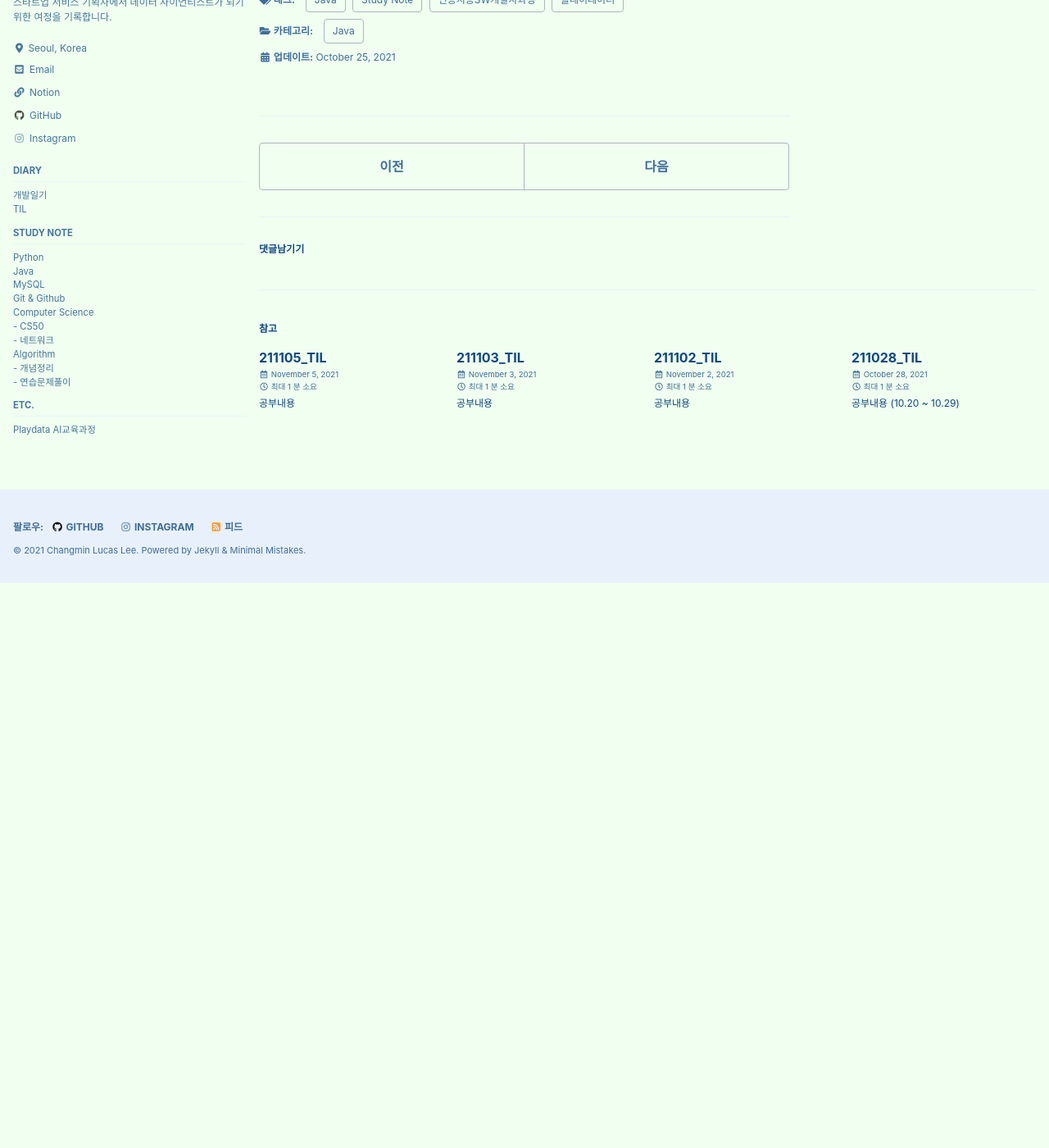
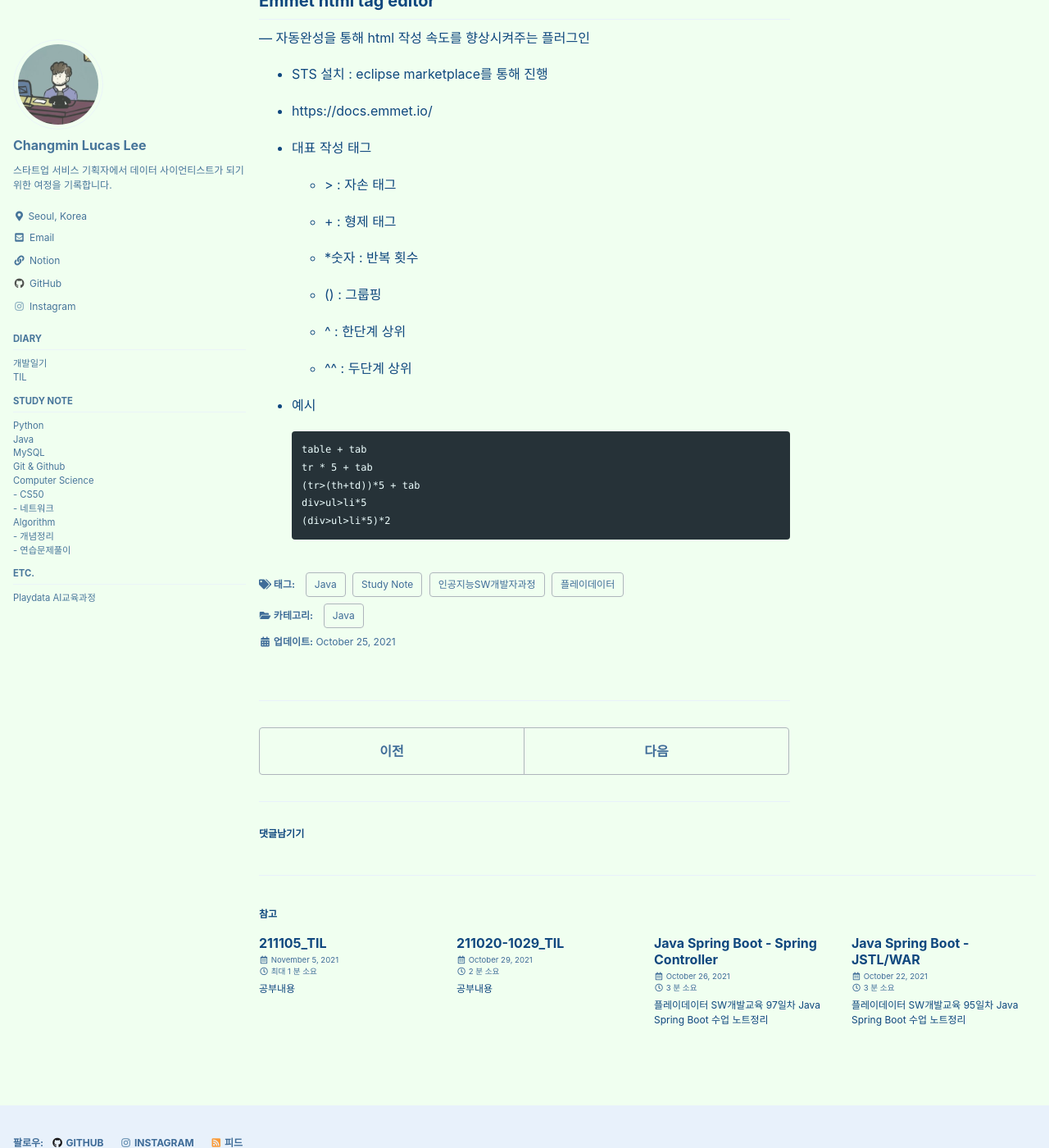
Before and after one commit to lucathree/lucathree.github.io, a Jekyll site: the page built from _posts/2021/2021-10-25-day96.md, in a window 1280 px wide and 1400 px high, scrolled down 5830 px. Shown: the whole window at 82% size. Built offline with Jekyll 4.4.1, drawn with Linux system fonts in a browser that asks for light colours; cached includes are drawn as plain includes; comment, search, counter and statistics services are not loaded; before the commit the page ends 6541 px from its top, so only the background shows below that; some of the changed lines change nothing that is shown.

Commit message:
10/29까지 공부기록 업데이트

````diff
--- a/_posts/2021/2021-10-25-day96.md
+++ b/_posts/2021/2021-10-25-day96.md
@@ -228,3 +228,35 @@
 @EqualsAndHashCode(of = "포함속성명")
 @EqualsAndHashCode(exclude = {"제외속성명", "제외속성명", "제외속성명"})
 ```
+
+## Emmet html tag editor
+
+— 자동완성을 통해 html 작성 속도를 향상시켜주는 플러그인
+
+- STS 설치 : eclipse marketplace를 통해 진행
+
+- https://docs.emmet.io/
+
+- 대표 작성 태그
+
+  - \> : 자손 태그
+
+  - \+ : 형제 태그
+
+  - \*숫자 : 반복 횟수
+
+  - \() : 그룹핑
+
+  - ^ : 한단계 상위
+
+  - ^^ : 두단계 상위
+
+- 예시
+
+  ```html
+  table + tab
+  tr * 5 + tab
+  (tr>(th+td))*5 + tab
+  div>ul>li*5
+  (div>ul>li*5)*2
+  ```
--- /dev/null
+++ b/_posts/2021/2021-10-26-day97.md
@@ -0,0 +1,315 @@
+---
+title: "Java Spring Boot - Spring Controller"
+excerpt: "플레이데이터 SW개발교육 97일차 Java Spring Boot 수업 노트정리"
+layout: single
+author_profile: true
+read_time: true
+related: true
+categories:
+- Java
+tags:
+- Java
+- Study Note
+- 플레이데이터
+- 인공지능SW개발자과정
+---
+
+
+
+## Spring Boot Controller
+
+### 클래스 작성하기
+
+- 요청 ~ 응답 처리:
+
+  ```java
+  @Controller
+  ```
+
+- 요청 파악 :
+
+  ```java
+  // servlet2.x: web.xml 설정
+  <url-pattern>/login</url-pattern>
+
+  // servlet3.x: web.xml, 서블릿 어노테이션 설정
+  @WebServlet(url-patterns = {"/login", "/member/login"})
+  ```
+
+- 요청 http 메서드 재정의 서비스
+
+  ```java
+  doGet(HttpServletRequest, HttpServletResponse)
+  doPost(HttpServletRequest, HttpServletResponse)
+  ```
+
+- 요청데이터 한글 인코딩설정하기
+
+  ```java
+   request.setCharacterEncoding("utf-8");
+  ```
+
+- 요청데이터 가져오기
+
+  ```java
+  String memberId = request.getParameter("memberId");
+  String data = request.getParameter("data");
+  int dataInt = Integer.pareseInt(data);
+  Member dto = new Member(memberId, memberPw, .....);
+  ```
+
+- 요청처리를 Service 객체 의뢰
+
+  ```java
+  // 의존관계 객체 생성
+  MemberService service = new MemberService();
+  ```
+
+- Service 요청처리 결과를 받아서 응답을 위한 설정
+
+  ```java
+  request.setAttribute("key", Object);
+  session.setAttribute("key", Object);
+  application.setAttribute("key", Object);
+  ```
+
+- 응답 이동
+
+  ```java
+  PrintWriger out = response.getWriter(); out.println("<h3>....</h3>");
+  // jsp 이동: redirect, forward
+  ```
+
+### 요청 매핑하기
+
+```java
+@RequestMapping
+```
+
+### Spring Boot 응답하기
+
+1. 데이터 응답하기
+   - @RequestMapping
+   - @ResponseBody
+   - String, int, double, boolean
+   - Domain, List, Map
+2. JSP 페이지 이동 응답하기
+
+### Spring Start Project 생성하기
+
+- 의존관계: Spring Web, Spring Boot DevTools, Lombok
+
+## Spring Boot JSP 사용하기
+
+1. 추가 tools 설치 : Marketplace → jsNature
+2. 의존관계 라이브러리 추가 설정 : pom.xml (프로젝트 생성 후 jsp, jstl 라이브러리 추가)
+
+```html
+<!-- jsp 라이브러리 -->
+<dependency>
+	<groupId>org.apache.tomcat.embed</groupId>
+	<artifactId>tomcat-embed-jasper</artifactId>
+	<scope>provided</scope>
+</dependency>
+<!-- jstl 라이브러리 -->
+<dependency>
+	<groupId>javax.servlet</groupId>
+	<artifactId>jstl</artifactId>
+</dependency>
+```
+
+1. JSP 파일 위치 생성
+
+   → 기본 루트 폴더 : /src/main/webapp>
+
+   → 폴더 생성 : WEB-INF/jsp (또는 views)
+
+   → /src/main/webapp/WEB-INF/jsp>
+
+2. 환경설정: application.properties 파일 ⇒ jsp 폴더 위치 지정
+
+— **server port 설정 : 기본 8080**
+
+### jsp view resolver
+
+— jsp 페이지 처리위한 경로 및 확장자 지정
+
+```java
+spring.mvc.view.prefix=/WEB-INF/jsp/
+spring.mvc.view.suffix=.jsp
+```
+
+### server auto reload
+
+```java
+spring.devtools.livereload.enabled=true
+```
+
+## MyBatis FrameWork
+
+### Servlet/JSP Web Application 배포구조(spec)
+
+- 운영(서비스제공) 환경 폴더 구조
+
+```
+tomcat\\webapps\\프로젝트명> static 파일 위치
+tomcat\\webapps\\프로젝트명\\sub-folder> static html 파일 sub 폴더 위치
+tomcat\\webapps\\프로젝트명\\css> static css 파일 sub 폴더 위치
+tomcat\\webapps\\프로젝트명\\js> static js 파일 sub 폴더 위치
+tomcat\\webapps\\프로젝트명\\img> static img 파일 sub 폴더 위치
+
+tomcat\\webapps\\프로젝트명> dynamic jsp 파일 sub 폴더 위치 => spring f/w 서버단에 위치
+
+tomcat\\webapps\\프로젝트명\\WEB-INF> web.xml
+tomcat\\webapps\\프로젝트명\\WEB-INF\\classes> package *.class
+tomcat\\webapps\\프로젝트명\\WEB-INF\\lib> *.jar
+
+tomcat\\webapps\\프로젝트명\\WEB-INF\\views | jsp> dynamic jsp 파일 sub 폴더 위치 => spring f/w 서버단에 위치
+	=> tomcat\\webapps\\프로젝트명\\WEB-INF> 폴더는 외부(사용자)에서 직접 접근 불가 폴더(서버에서 보안적용된 폴더)
+```
+
+### controller 클래스에서 요청 매핑하기
+
+- controller 클래스 작성하기
+
+```java
+@Controller
+public class HomeController {}
+```
+
+- 요청서비스 메서드 및 요청 매핑하기
+
+```java
+// 기본형식
+@RequestMapping("url-pattern");
+public 반환타입 메서드명([args]) {}
+```
+
+### 응답 하기
+
+1. text 데이터 응답하기
+
+```java
+@RequestMapping("/")	// 요청 매핑하는 어노테이션 <url-pattern>
+@ResponseBody	// 데이터 응답하기 위한 어노테이션: 응답데이터타입(String, int, Object, Collection)
+public String home() {
+	return "회원관리 메인화면";
+}
+```
+
+1. jsp 페이지 응답하기
+
+```java
+@RequestMapping("/")
+public String home() {
+	return "view-url";	// application.properties 설정 기반으로 응답 view 객체 생성
+}
+
+@GetMapping("/loginForm")
+public String loginForm() {
+	return "login";		// /WEB-INF/jsp/login.jsp
+}
+```
+
+### 요청 데이터 가져오기
+
+```java
+@RequestMapping("/url-pattern")
+public String serviceMethod(String varName, String varName, int qty) {}
+
+@RequestMapping("/url-pattern")
+public String serviceMethod(DomainClass domain) {}
+
+@RequestMapping("/url-pattern")
+public String serviceMethod(HttpServletRequest request) {}
+```
+
+- login.jsp
+
+  ```java
+  <form >
+  	<input type="text" name="memberId">
+  </form>
+  ```
+
+  ```
+  @RequestMapping("/url-pattern")
+  public String serviceMethod(String memberId) {}
+  ```
+
+- parameter name 다른 경우
+
+  ```java
+  @RequestMapping("/userInput")
+  public void userInput(@RequestParam(value = "userid") String memberId,
+  											@RequestParam(value="userpw") String memberPw,
+  											@RequestParam String name) {
+  	System.out.println(memberId + ", " + memberPw + ", " + name);
+  }
+  ```
+
+- 필수입력항목, 미입력시 기본값 설정
+
+  ```java
+  @RequestMapping("/memberInputRequired")
+  public String memberInputRequired(@RequestParam(required = true, defaultValue = "guest99") String memberId,
+  																	@RequestParam(required = true, defaultValue = "password99") String memberPw) {
+  	System.out.println(">> parameter: " + memberId + ", " + memberPw);
+  	return "result";	// result.jsp
+  }
+  ```
+
+### 응답결과 설정하기
+
+- Model API → addAttribute(key, value); → return "view-url-name";
+
+  ```java
+  public String doService(Model model) {
+  	model.addAttribute(key, value);
+  	return "view-url-name";
+  }
+  ```
+
+- ModelAndView API → addObject(key, value); → setViewName("view-url-name"); → return ModelAndView객체;
+
+  ```java
+  public ModelAndView doService() {
+  	ModelAndView mv = new ModelAndView();
+  	mv.addObject(key, value);
+  	mv.setViewName("view-url-name");
+  	return mv;
+  }
+
+  public ModelAndView doService(ModelAndView mv) {
+  	//ModelAndView mv = new ModelAndView();
+  	mv.addObject(key, value);
+  	mv.setViewName("view-url-name");
+  	return mv;
+  }
+  ```
+
+## Static 파일 사용하기
+
+— html, css, js, image 등
+
+- 위치:
+  - 기본폴더: src/main/resources/static
+  - 서브폴더 생성 관리
+    - src/main/resources/static/css> common.css
+    - src/main/resources/static/img> logo.png
+
+```html
+<!-- css 외부파일 :
+기본폴더(개발): src/main/resources/static>
+서브폴더(운영): 기본폴더/css/common.css
+-->
+<link type="text/css" rel="stylesheet" href="/css/common.css">
+<img src="/img/logo.png" alt="logo" />
+```
+
+## view ⇒ controller
+
+- 요청view → controller 요청
+- controller → 응답설정 → 응답페이지 이동
+
+— **view ⇒ controller [⇒ service ⇒ dao ⇒ dto ⇒ dbms]**
--- a/_posts/2021/2021-10-28-211028.md
+++ /dev/null
@@ -1,23 +0,0 @@
----
-title: 211028_TIL
-layout: single
-author_profile: true
-read_time: true
-related: true
-categories:
-- TIL
-tags:
-- Diary
-- TodayILearned
-toc: true
-toc_sticky: true
----
-
-
-
-##  공부내용 (10.20 ~ 10.29)
-
-- 멘토링 및 최종 프로젝트 준비
-- 수업 : 자바 스프링부트
-
-## 평가
--- /dev/null
+++ b/_posts/2021/2021-10-29-211029.md
@@ -0,0 +1,65 @@
+---
+title: 211020-1029_TIL
+layout: single
+author_profile: true
+read_time: true
+related: true
+categories:
+- TIL
+tags:
+- Diary
+- TodayILearned
+toc: true
+toc_sticky: true
+---
+
+
+
+
+
+##  공부내용
+
+- **자바 스프링부트 수업 (10.18 ~ 10.29)**
+  - 웹 아키텍처
+    - 웹사이트 (기본적으로는 정적 웹의 형태)
+    - 웹어플리케이션 (정적 웹 서비스 + 동적 웹 서비스)
+    - WAS (Web Application Server)
+    - CGI (Common Gateway Interface) → 확장 CGI
+    - MVC 패턴
+  - Servlet : 클라이언트의 요청을 처리하고 결과를 반환하는 자바 기반의 동적 웹 프로그래밍 기술
+    - 서블릿의 주요 API 들 (javax.servlet, GenericServlet, HttpServlet, ServletRequest 등...)
+  - JSP (Java Server Page)
+    - HTML 코드에 Java 코드를 넣어 동적웹페이지를 생성하는 웹어플리케이션 도구. JSP가 실행되면 서블릿으로 변환되어 웹 어플리케이션 서버에서 동작하며 필요한 기능을 수행한다.
+  - MVC Pattern (Model, View, Controller)
+  - JDBC (Java DataBase Connectivity) - 자바에서 DB 연결 프로그래밍을 하는 방법
+    - DBMS, JDBC API, JDBC Driver 설치 및 환경설정 필요
+  - redirect, forward를 이용한 JSP 페이지 이동
+  - Session Management
+  - JSP Tag
+    - 기본형식 <% ... %>
+    - JSTL (JSP Standard Tag Library)
+      - JSTL core, header 추가 후 <c: ... ></c: ...>
+      - EL (Expression Language) ${...}
+  - WAR (Web Archive) : 웹 어플리케이션 배포를 위한 아카이브 압축파일 형식
+  - Spring Framework
+    - POJO (Plain Old Java Object) - 특정 인터페이스에 종속되지 않는 오래된 방식의 간단한 자바 오브젝트
+      - JavaBean - 데이터를 표현하는 것을 목적으로 규약에 따라 작성된 클래스 (생성자, private 멤버변수, public setter()/getter())
+    - Springboot with JPA
+      - ORM (Object Relational Mapping)
+        - MyBatis
+      - JPA (Java Persistence API) - ORM을 사용하기 위한 자바 API 규격. 반복적인 CRUD 작업을 생략시켜줌
+    - Lombok 라이브러리
+    - Spring Boot Controller
+  - 회원관리 프로그램 작성 실습
+
+## 평가
+
+플레이데이터 '영상처리를 위한 인공지능 SW 개발자 양성과정'에서의 마지막 수업과정이 끝났다. 아직 마지막 프로젝트 준비를 위한 1개월의 시간이 남아있지만, 수업들은 끝난 지금 되돌아보면 5개월이라는 시간동안 파이썬 기초에서 시작해서 CLI 프로그래밍부터 GUI 프로그래밍, 플라스크 웹프레임워크, OpenCV를 이용한 영상처리, numpy, pandas, matplotlib, seaborn을 활용한 데이터 전처리와 시각화, 머신러닝 이론부터 scikit-learn을 통한 학습 실행 및 딥러닝, 그리고 자바를 이용해서 웹서비스 개발까지 정말 방대한 내용들을 배웠다.
+
+짧고 빠르게 방대한 내용들을 배우다보니 아직도 많이 부족함을 많이 느낀다. 수업내용 외에 스스로 다른 내용들도 추가로 공부를 했고, 코딩테스트 연습도 했으니 절대적인 공부량은 부족하지 않았다고 느끼는데 노력에 비해 깊이가 부족한 것 같은 부분들이 아쉽다. 어쩌면 그런 부분들을 보완하라고 남은 1개월의 자유 공부 / 프로젝트 기간을 주는 게 아닌가 싶다.
+
+솔직히 파이썬을 통한 머신러닝 과정만 배워도 부족한 와중에 자바는 왜 배워야되나 싶기도 했다. 교육과정이 거의 끝나가는 마당에 갑자기 최종 프로젝트에 쓸 것 같지도 않은 자바를 배우다보니 공부 방향을 어디로 잡고 집중해야 될지 혼란스러웠다. 자바를 알아야 한국에서 개발자로 취업하기 유리하다고는 하지만 너무 쌩뚱맞은 것 같은 커리큘럼 때문에 플레이데이터 불만도 사실 좀 있었다.
+
+그런데 2주의 시간이 지난 지금은 자바를 배우면서 얻은 것들을 오히려 되짚어보게 된다. 프로젝트 진행만이 남아있는 지금 시점에서 보니 기존 언어 외에 새로운 언어도 사용해본 경험이 아주 중요했음을 느낀다. 파이썬만 공부할 때는 알지 못했던 컴파일 언어의 구조나 pip 처럼 명령어 한 줄 입력으로 끝나지 않고 수동으로 진행해야하는 환경구축 과정을 겪어보니 앞으로 새로운 언어를 배우고 새로운 라이브러리, 패키지를 이용할 때 무엇을 예상해야 하는지 알겠다. 네트워크나 OS 공부가 필요하다는 것을 느낀 것도 덤.
+
+아무튼 프로그래밍이 무엇인지 겨우 이제야 조금씩 감이 오는 것 같으니 앞으로는 스스로 더 깊게 원하는 분야로 파고들어갈 차례인가보다. 남은 한 달도 알차게 보내보자.
--- a/_posts/2021/2021-11-02-211102.md
+++ /dev/null
@@ -1,29 +0,0 @@
----
-title: 211102_TIL
-layout: single
-author_profile: true
-read_time: true
-related: true
-categories:
-- TIL
-tags:
-- Diary
-- TodayILearned
-toc: true
-toc_sticky: true
----
-
-
-
-##  공부내용
-
-- 머신러닝/딥러닝 모델 개념 공부 및 sklearn 실습
-  - Naive Bayes Classifier
-  - KNN
-  - LDA
-  - SVM
-- FastAPI 사용법 확인: 로그인 구현 및 서버 실행까지 완료
-
-## 평가
-
-다음 한달간의 공부 및 프로젝트 준비사항들을 정리했다.
--- a/_posts/2021/2021-11-03-211103.md
+++ /dev/null
@@ -1,28 +0,0 @@
----
-title: 211103_TIL
-layout: single
-author_profile: true
-read_time: true
-related: true
-categories:
-- TIL
-tags:
-- Diary
-- TodayILearned
-toc: true
-toc_sticky: true
----
-
-
-
-##  공부내용
-
-- 최종 프로젝트 멘토링
-  - 프로젝트 아키텍처에 따른 AWS EC2 인스턴스 생성
-    - AI.learning, AI.inference, frontend 3개 인스턴스 생성
-    - VPC 생성 및 Subnet 구성
-  - 추론모델용 인스턴스 생성 및 환경구축 진행
-
-## 평가
-
-첫 오프라인 멘토링 진행.
````
